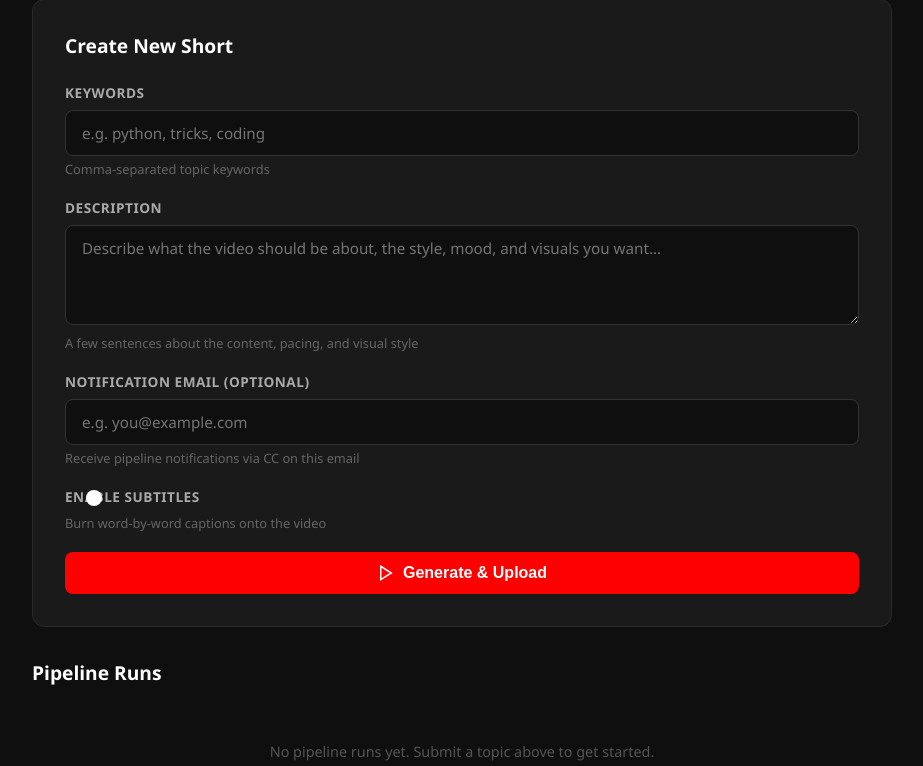
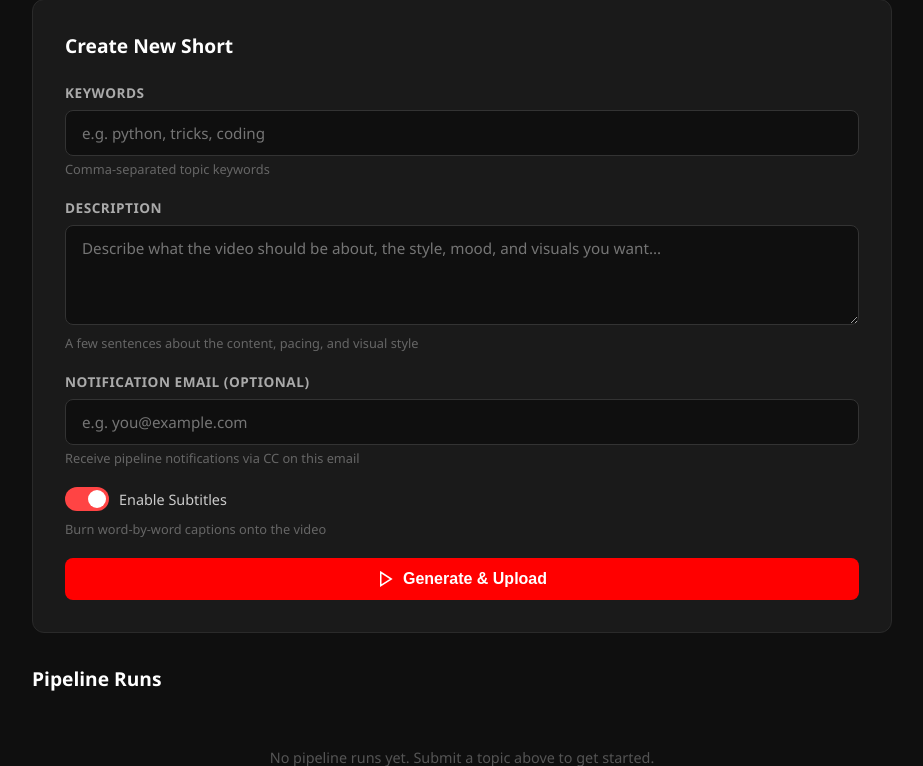
Before and after one commit to mulugurusobhan/YoutubeProject, a Flask app: page / in a window 1280 px wide. Shown: the part 152-918 px from the top of the page, without its empty margins (178-1101 px from the left). Run offline with Flask 3, Linux system fonts and the light colour scheme; data that the repository does not hold is empty.

Commit message:
ux changes

```diff
--- a/templates/index.html
+++ b/templates/index.html
@@ -235,7 +235,7 @@
 
         /* Toggle switch */
         .toggle-group { margin-bottom: 20px; }
-        .toggle-label {
+        .toggle-group > label.toggle-label {
             display: inline-flex;
             align-items: center;
             gap: 10px;
@@ -245,13 +245,15 @@
             text-transform: none;
             letter-spacing: 0;
             font-weight: 500;
+            margin-bottom: 4px;
         }
         .toggle-label input { display: none; }
         .toggle-switch {
-            width: 40px;
-            height: 22px;
+            flex-shrink: 0;
+            width: 44px;
+            height: 24px;
             background: #333;
-            border-radius: 11px;
+            border-radius: 12px;
             position: relative;
             transition: background 0.2s;
         }
@@ -260,15 +262,15 @@
             position: absolute;
             top: 3px;
             left: 3px;
-            width: 16px;
-            height: 16px;
+            width: 18px;
+            height: 18px;
             background: #888;
             border-radius: 50%;
             transition: all 0.2s;
         }
         .toggle-label input:checked + .toggle-switch { background: #ff4444; }
         .toggle-label input:checked + .toggle-switch::after {
-            left: 21px;
+            left: 23px;
             background: #fff;
         }
     </style>
```
